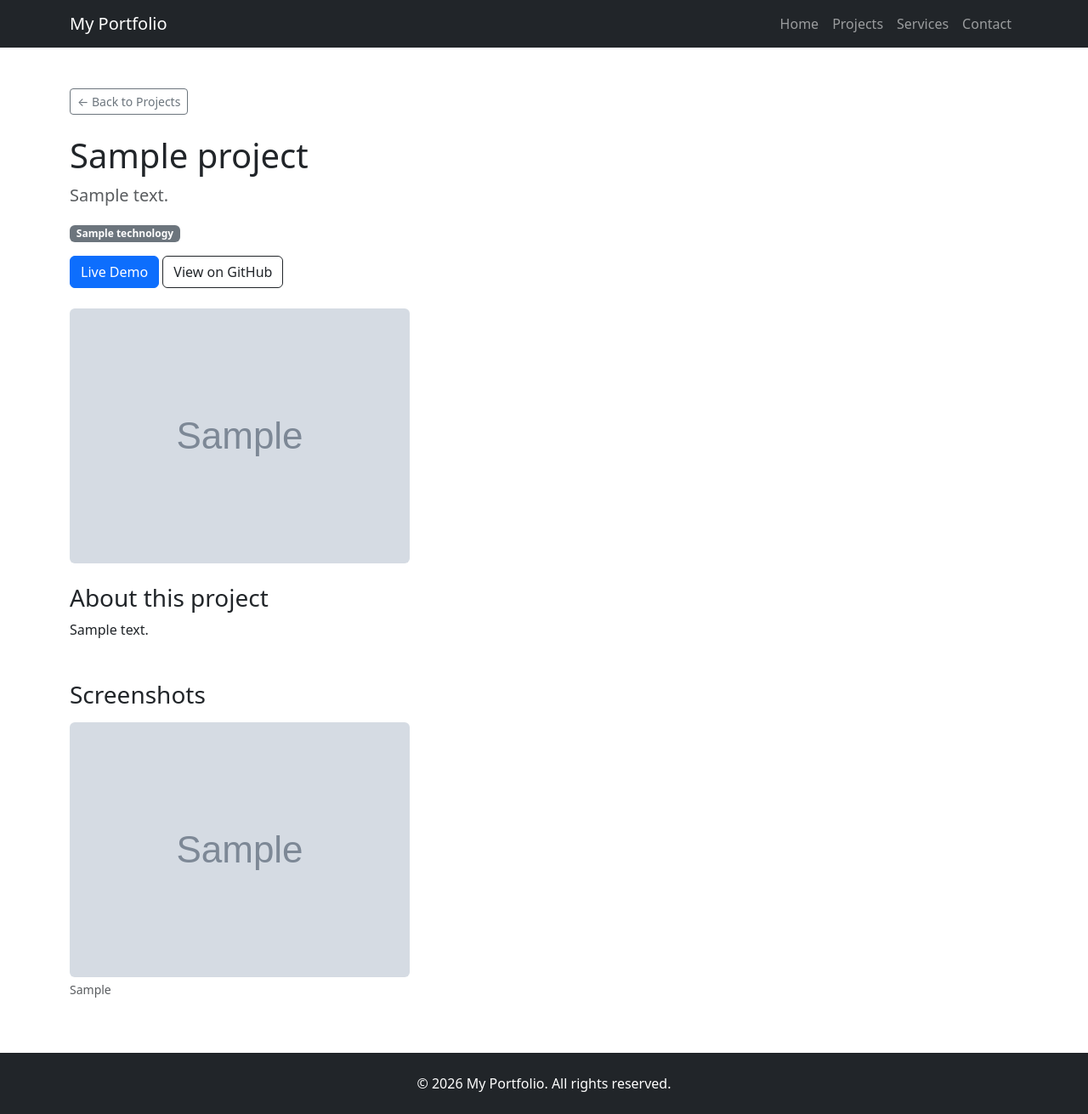
After one commit to qkarpuzi/django-portfolio-cms, a Django app: a page that uses templates/projects/project_detail.html in a window 1280 px wide. The commit adds this page. Shown: the whole page at 85% size. Run offline with Django 5.2, Linux system fonts and the light colour scheme; tables that the repository leaves empty hold one stand-in row (values such as "Sample post"); grey boxes marked "Sample" are stand-in pictures.

Commit message:
Add project detail page with dynamic slug-based URL
Added project_detail view using get_object_or_404, dynamic URL pattern with slug converter, and detail template with screenshot gallery

```diff
--- a/apps/projects/urls.py
+++ b/apps/projects/urls.py
@@ -5,4 +5,5 @@ app_name = 'projects'
 
 urlpatterns = [
     path('', views.project_list, name='list'),
+    path('<slug:slug>/', views.project_detail, name='detail'),
 ]
--- a/apps/projects/views.py
+++ b/apps/projects/views.py
@@ -1,4 +1,4 @@
-from django.shortcuts import render
+from django.shortcuts import render, get_object_or_404
 from .models import Project
 
 
@@ -8,3 +8,11 @@ def project_list(request):
         'projects': projects,
     }
     return render(request, 'projects/project_list.html', context)
+
+
+def project_detail(request, slug):
+    project = get_object_or_404(Project, slug=slug)
+    context = {
+        'project': project,
+    }
+    return render(request, 'projects/project_detail.html', context)
--- /dev/null
+++ b/templates/projects/project_detail.html
@@ -0,0 +1,46 @@
+{% extends "base.html" %}
+
+{% block title %}{{ project.title }} | My Portfolio{% endblock %}
+
+{% block content %}
+    <div class="mb-4">
+        <a href="{% url 'projects:list' %}" class="btn btn-sm btn-outline-secondary">&larr; Back to Projects</a>
+    </div>
+
+    <h1>{{ project.title }}</h1>
+    <p class="lead text-muted">{{ project.short_description }}</p>
+
+    <div class="mb-3">
+        {% for tech in project.technologies.all %}
+            <span class="badge bg-secondary">{{ tech.name }}</span>
+        {% endfor %}
+    </div>
+
+    <div class="mb-4">
+        {% if project.live_url %}
+            <a href="{{ project.live_url }}" class="btn btn-primary" target="_blank">Live Demo</a>
+        {% endif %}
+        {% if project.github_url %}
+            <a href="{{ project.github_url }}" class="btn btn-outline-dark" target="_blank">View on GitHub</a>
+        {% endif %}
+    </div>
+
+    <img src="{{ project.thumbnail.url }}" alt="{{ project.title }}" class="img-fluid rounded mb-4">
+
+    <h3>About this project</h3>
+    <p style="white-space: pre-line;">{{ project.description }}</p>
+
+    {% if project.images.all %}
+        <h3 class="mt-5 mb-3">Screenshots</h3>
+        <div class="row g-3">
+            {% for image in project.images.all %}
+                <div class="col-md-6">
+                    <img src="{{ image.image.url }}" alt="{{ image.caption }}" class="img-fluid rounded">
+                    {% if image.caption %}
+                        <p class="text-muted small mt-1">{{ image.caption }}</p>
+                    {% endif %}
+                </div>
+            {% endfor %}
+        </div>
+    {% endif %}
+{% endblock %}
--- a/templates/projects/project_list.html
+++ b/templates/projects/project_list.html
@@ -12,7 +12,9 @@
                     <div class="card h-100">
                         <img src="{{ project.thumbnail.url }}" class="card-img-top" alt="{{ project.title }}">
                         <div class="card-body">
-                            <h5 class="card-title">{{ project.title }}</h5>
+                           <h5 class="card-title">
+                                <a href="{% url 'projects:detail' project.slug %}" class="text-decoration-none text-dark">{{ project.title }}</a>
+                            </h5>
                             <p class="card-text">{{ project.short_description }}</p>
                             <div class="mb-2">
                                 {% for tech in project.technologies.all %}
```
